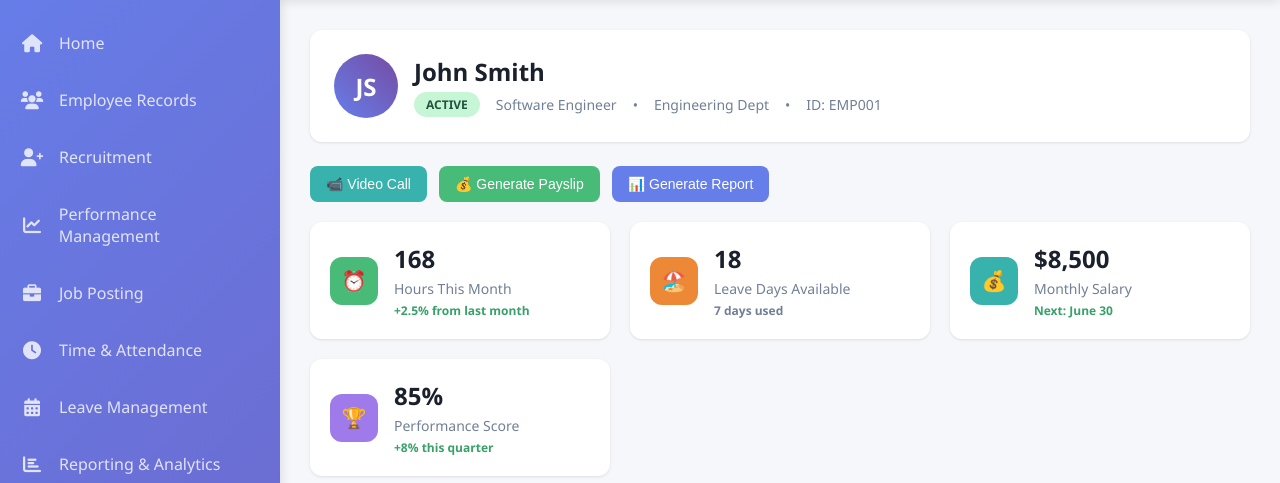
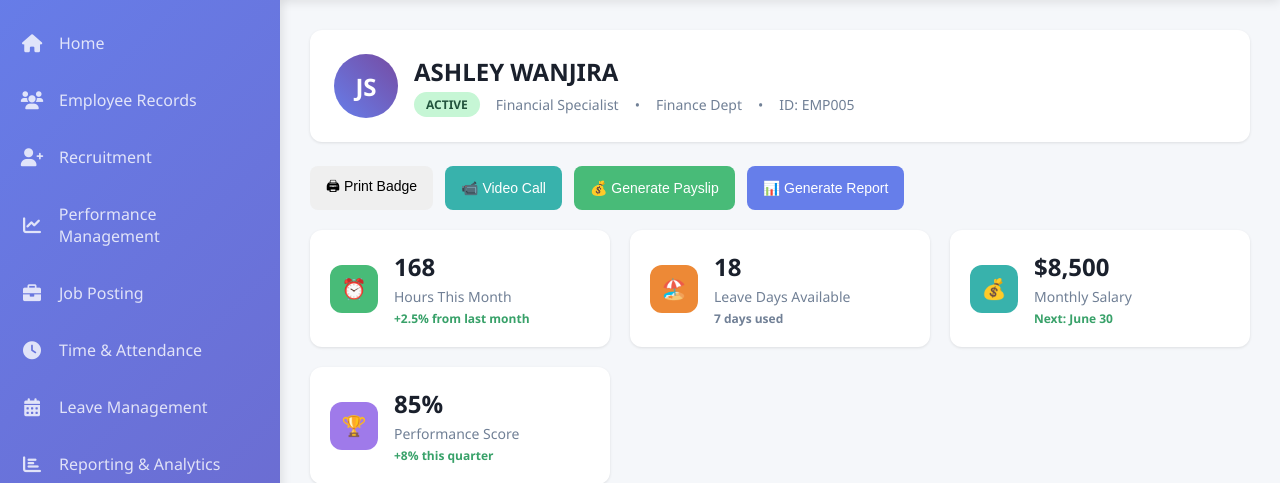
Before and after one commit to antonie-riziki/ElevateHR, a Django app: page /employee_dashboard/5/ in a window 1280 px wide. Shown: the part 80-563 px from the top of the page. Run offline with Django 5.2, Linux system fonts and the light colour scheme; data comes from the database, SQL or seed files in the repository.

Commit message:
updated the employee ID in views

```diff
--- a/ElevateHRApp/templates/employee-dashboard.html
+++ b/ElevateHRApp/templates/employee-dashboard.html
@@ -520,20 +520,23 @@
                     <div class="employee-profile">
                         <div class="employee-avatar">JS</div>
                         <div class="employee-info">
-                            <h2>John Smith</h2>
+                            <h2>{{ emp_dash.fname }} {{ emp_dash.lname }}</h2>
                             <div class="employee-meta">
                                 <span class="status-badge status-active">Active</span>
-                                <span>Software Engineer</span>
+                                <span>{{ emp_dash.job_title }}</span>
                                 <span>•</span>
-                                <span>Engineering Dept</span>
+                                <span>{{ emp_dash.department }} Dept</span>
                                 <span>•</span>
-                                <span>ID: EMP001</span>
+                                <span>ID: EMP00{{ emp_dash.employee_ID }}</span>
                             </div>
                         </div>
                     </div>
                 </div>
 
                 <div class="quick-actions">
+                    <button class="btn btn-secondary" onclick="startVideoCall()">
+                        🖨 Print Badge
+                    </button>
                     <button class="btn btn-info" onclick="startVideoCall()">
                         📹 Video Call
                     </button>
--- a/ElevateHRApp/views.py
+++ b/ElevateHRApp/views.py
@@ -240,7 +240,7 @@ def employees(request):
     }
     return render(request, 'employees.html', context)
 
-def employee_dashboard(request, employee_ID: UUID):
+def employee_dashboard(request, employee_ID):
     emp_dash = get_object_or_404(Employee, employee_ID=employee_ID)
     context = {
         'emp_dash': emp_dash,
```
